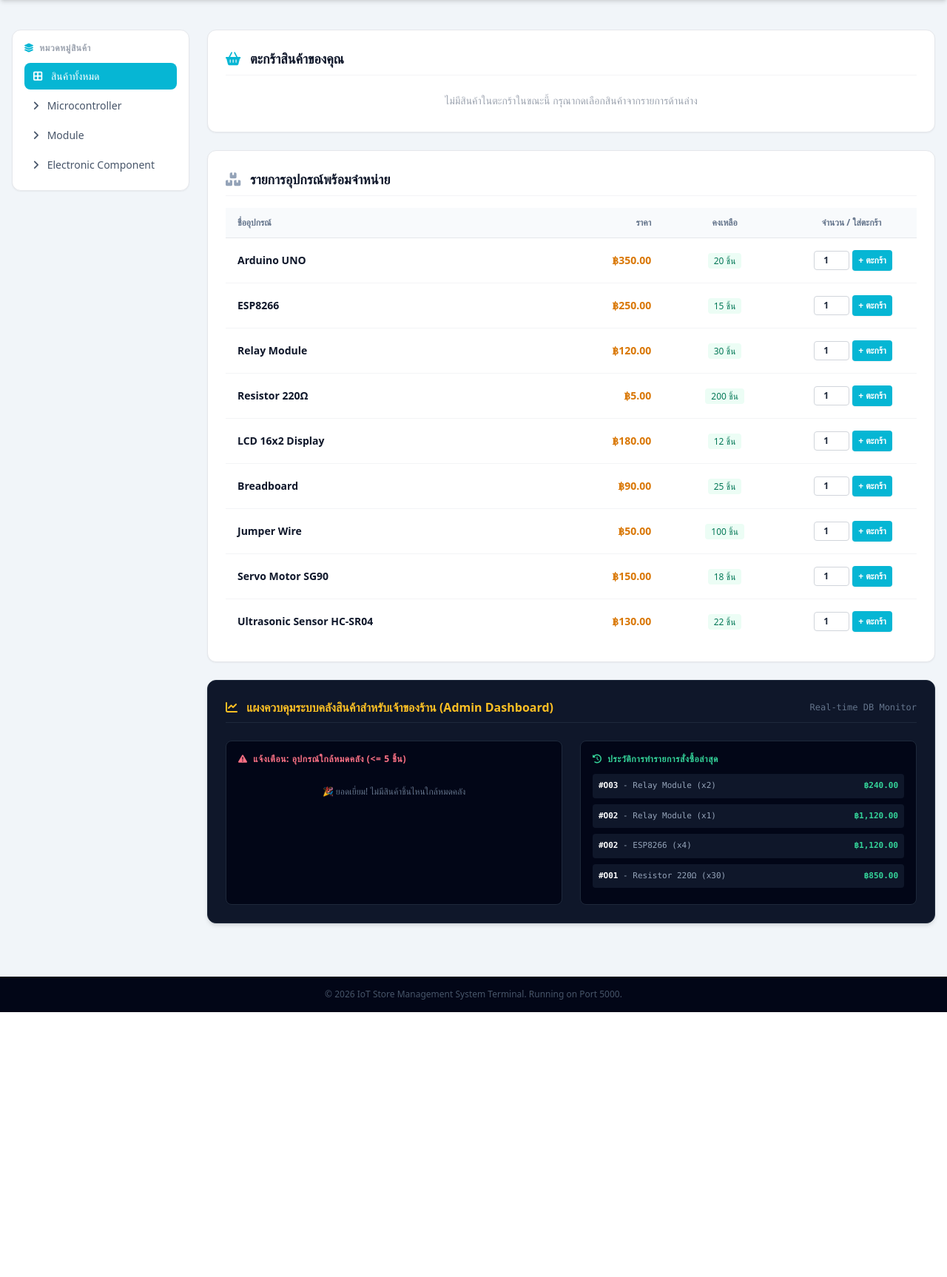
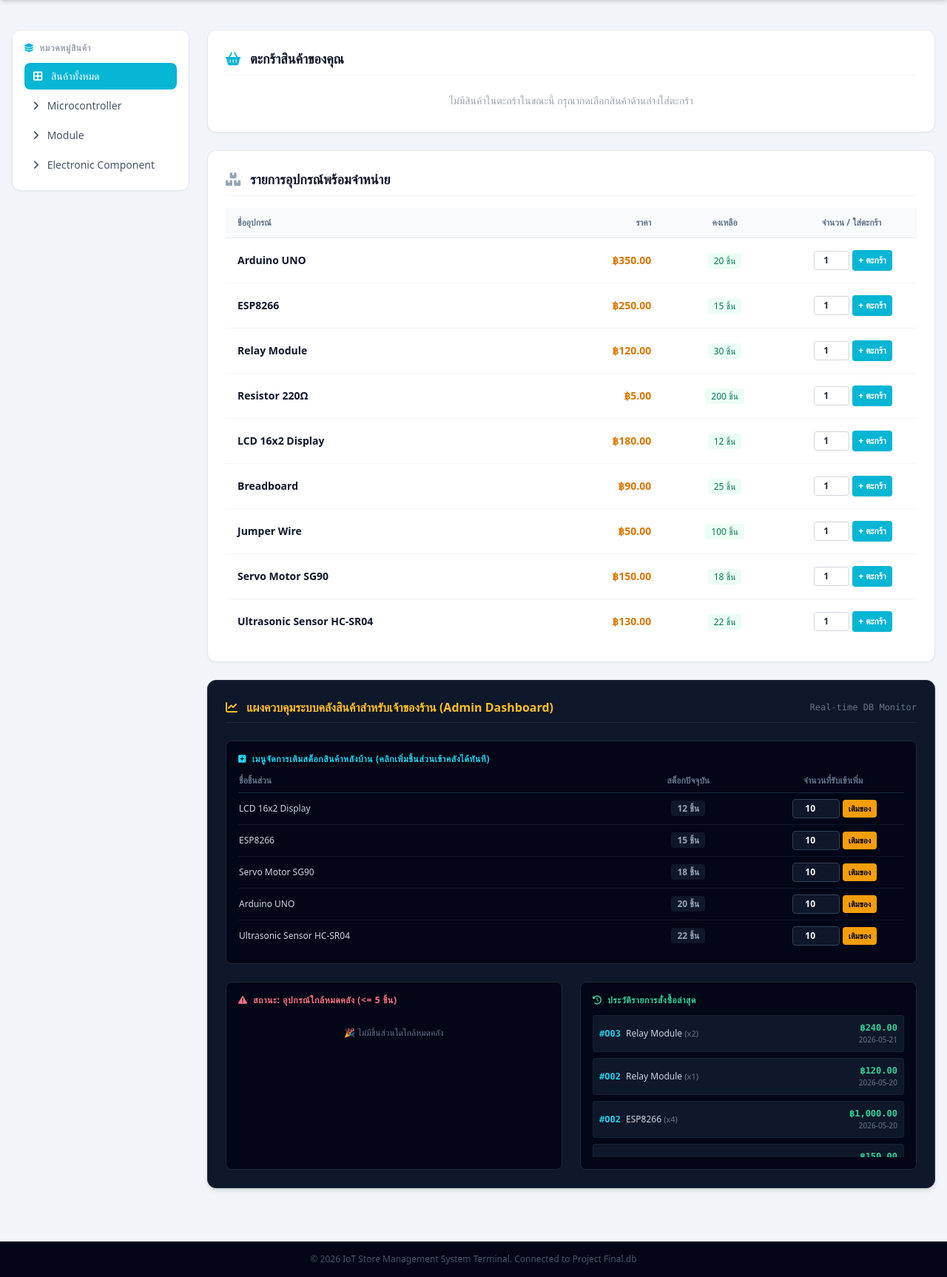
Before and after one commit to Shan024-s/elecshop, a Flask app: page / in a window 1280 px wide. Shown: the part 62-1788 px from the top of the page at 74% size. Before the commit the page ends 1430 px from the top, so only its background shows below. Run offline with Flask 3, Linux system fonts and the light colour scheme; data comes from the database, SQL or seed files in the repository; some libraries are stand-ins or nearby versions.

Commit message:
Update index.html

```diff
--- a/templates/index.html
+++ b/templates/index.html
@@ -68,7 +68,7 @@
                 </div>
 
                 {% if not cart %}
-                <p class="text-sm text-gray-400 py-2 text-center">ไม่มีสินค้าในตะกร้าในขณะนี้ กรุณากดเลือกสินค้าจากรายการด้านล่าง</p>
+                <p class="text-sm text-gray-400 py-2 text-center">ไม่มีสินค้าในตะกร้าในขณะนี้ กรุณากดเลือกสินค้าด้านล่างใส่ตะกร้า</p>
                 {% else %}
                 <div class="overflow-x-auto">
                     <table class="w-full text-left text-sm mb-4">
@@ -92,7 +92,6 @@
                                 <td class="py-2.5 text-right font-bold text-cyan-600">฿{{ "{:,.2f}".format(item_total) }}</td>
                             </tr>
                             {% endfor %}
-
                             <tr class="bg-cyan-50/50 font-bold text-base border-t-2 border-cyan-500/30">
                                 <td colspan="3" class="py-3 px-2 text-slate-900 text-right font-extrabold">ยอดรวมทั้งสิ้น:</td>
                                 <td class="py-3 text-right text-xl font-black text-amber-500">฿{{ "{:,.2f}".format(total_amount.value) }}</td>
@@ -102,7 +101,7 @@
                 </div>
                 <form action="/checkout" method="POST">
                     <button type="submit" class="w-full bg-emerald-500 hover:bg-emerald-600 text-white font-bold py-2.5 rounded-lg shadow transition text-center text-sm">
-                        <i class="fa-solid fa-credit-card mr-2"></i> ยืนยันการสั่งซื้อและตัดสต็อกสินค้าทั้งหมด
+                        <i class="fa-solid fa-credit-card mr-2"></i> ส่งออเดอร์ตัดสต็อกสินค้าในคลังทั้งหมด
                     </button>
                 </form>
                 {% endif %}
@@ -160,19 +159,60 @@
                     <span class="text-xs text-slate-500 font-mono">Real-time DB Monitor</span>
                 </div>
 
+                <div class="bg-slate-950 p-4 rounded-lg border border-slate-800">
+                    <h3 class="text-xs font-bold uppercase tracking-wider text-cyan-400 mb-3">
+                        <i class="fa-solid fa-square-plus mr-1"></i> เมนูจัดการเติมสต็อกสินค้าหลังบ้าน (คลิกเพิ่มชิ้นส่วนเข้าคลังได้ทันที)
+                    </h3>
+                    <div class="overflow-x-auto max-h-60 overflow-y-auto">
+                        <table class="w-full text-left text-xs text-slate-300">
+                            <thead>
+                                <tr class="border-b border-slate-800 text-slate-500 font-bold">
+                                    <th class="pb-2">ชื่อชิ้นส่วน</th>
+                                    <th class="pb-2 text-center">สต็อกปัจจุบัน</th>
+                                    <th class="pb-2 text-center w-48">จำนวนที่รับเข้าเพิ่ม</th>
+                                </tr>
+                            </thead>
+                            <tbody class="divide-y divide-slate-900">
+                                {% for item in admin_products %}
+                                <tr class="hover:bg-slate-900/50">
+                                    <td class="py-2 font-medium {% if item.stock == 0 %}text-rose-400 font-bold{% endif %}">
+                                        {{ item.product_name }} {% if item.stock == 0 %}(สินค้าหมด!){% endif %}
+                                    </td>
+                                    <td class="py-2 text-center">
+                                        <span class="px-2 py-0.5 rounded font-bold {% if item.stock <= 5 %}bg-rose-950 text-rose-400 border border-rose-900/50{% else %}bg-slate-900 text-slate-400{% endif %}">
+                                            {{ item.stock }} ชิ้น
+                                        </span>
+                                    </td>
+                                    <td class="py-2 text-center">
+                                        <form action="/update_stock" method="POST" class="flex items-center space-x-1 justify-center">
+                                            <input type="hidden" name="product_id" value="{{ item.product_id }}">
+                                            <input type="number" name="add_quantity" value="10" min="1" required
+                                                   class="w-16 px-1.5 py-1 text-center bg-slate-900 border border-slate-700 rounded text-xs font-bold text-white focus:outline-none focus:border-cyan-400">
+                                            <button type="submit" class="bg-amber-500 hover:bg-amber-600 text-slate-950 text-[11px] font-black px-2 py-1 rounded shadow transition">
+                                                เติมของ
+                                            </button>
+                                        </form>
+                                    </td>
+                                </tr>
+                                {% endfor %}
+                            </tbody>
+                        </table>
+                    </div>
+                </div>
+
                 <div class="grid grid-cols-1 md:grid-cols-2 gap-6">
                     <div class="bg-slate-950 p-4 rounded-lg border border-slate-800">
                         <h3 class="text-xs font-bold uppercase tracking-wider text-rose-400 mb-3">
-                            <i class="fa-solid fa-triangle-exclamation mr-1"></i> แจ้งเตือน: อุปกรณ์ใกล้หมดคลัง (<= 5 ชิ้น)
+                            <i class="fa-solid fa-triangle-exclamation mr-1"></i> สถานะ: อุปกรณ์ใกล้หมดคลัง (<= 5 ชิ้น)
                         </h3>
                         {% if not low_stock %}
-                        <p class="text-xs text-slate-500 text-center py-4">🎉 ยอดเยี่ยม! ไม่มีสินค้าชิ้นไหนใกล้หมดคลัง</p>
+                        <p class="text-xs text-slate-500 text-center py-4">🎉 ไม่มีชิ้นส่วนใดใกล้หมดคลัง</p>
                         {% else %}
-                        <ul class="space-y-2 text-xs max-h-40 overflow-y-auto">
+                        <ul class="space-y-2 text-xs max-h-48 overflow-y-auto">
                             {% for item in low_stock %}
-                            <li class="flex justify-between items-center bg-slate-900 p-2 rounded">
+                            <li class="flex justify-between items-center bg-slate-900 p-2 rounded border border-slate-800">
                                 <span class="text-slate-300 truncate max-w-[200px]">{{ item.product_name }}</span>
-                                <span class="text-rose-500 font-bold bg-rose-950/50 px-2 py-0.5 rounded">เหลือแค่ {{ item.stock }} ชิ้น</span>
+                                <span class="text-rose-500 font-bold bg-rose-950/50 px-2 py-0.5 rounded">คงเหลือ {{ item.stock }} ชิ้น</span>
                             </li>
                             {% endfor %}
                         </ul>
@@ -181,19 +221,22 @@
 
                     <div class="bg-slate-950 p-4 rounded-lg border border-slate-800">
                         <h3 class="text-xs font-bold uppercase tracking-wider text-emerald-400 mb-3">
-                            <i class="fa-solid fa-clock-rotate-left mr-1"></i> ประวัติการทำรายการสั่งซื้อล่าสุด
+                            <i class="fa-solid fa-clock-rotate-left mr-1"></i> ประวัติรายการสั่งซื้อล่าสุด
                         </h3>
                         {% if not recent_orders %}
-                        <p class="text-xs text-slate-500 text-center py-4">ยังไม่มีประวัติการสั่งซื้อในระบบ</p>
+                        <p class="text-xs text-slate-500 text-center py-4">ยังไม่มีประวัติการทำรายการในฐานข้อมูล</p>
                         {% else %}
-                        <div class="space-y-2 text-[11px] font-mono max-h-40 overflow-y-auto">
+                        <div class="space-y-2 max-h-48 overflow-y-auto">
                             {% for ord in recent_orders %}
-                            <div class="bg-slate-900 p-2 rounded flex justify-between text-slate-400">
+                            <div class="bg-slate-900 p-2 rounded text-xs border border-slate-800/60 flex justify-between items-center">
                                 <div>
-                                    <span class="text-white font-bold">#{{ ord.order_id }}</span> - {{ ord.product_name }} (x{{ ord.quantity }})
+                                    <span class="text-cyan-400 font-bold font-mono">#{{ ord.order_id }}</span>
+                                    <span class="text-slate-300 ml-1 font-medium">{{ ord.product_name }}</span>
+                                    <span class="text-slate-500 text-[11px]"> (x{{ ord.quantity }})</span>
                                 </div>
-                                <div class="text-right text-emerald-400 font-bold">
-                                    ฿{{ "{:,.2f}".format(ord.total_price) }}
+                                <div class="text-right">
+                                    <span class="text-emerald-400 font-bold font-mono">฿{{ "{:,.2f}".format(ord.subtotal) }}</span>
+                                    <p class="text-[10px] text-slate-500">{{ ord.order_date }}</p>
                                 </div>
                             </div>
                             {% endfor %}
@@ -207,7 +250,7 @@
     </main>
 
     <footer class="bg-slate-950 text-slate-600 text-center py-4 text-xs mt-12">
-        <p>&copy; 2026 IoT Store Management System Terminal. Running on Port 5000.</p>
+        <p>&copy; 2026 IoT Store Management System Terminal. Connected to Project Final.db</p>
     </footer>
 
 </body>
```
